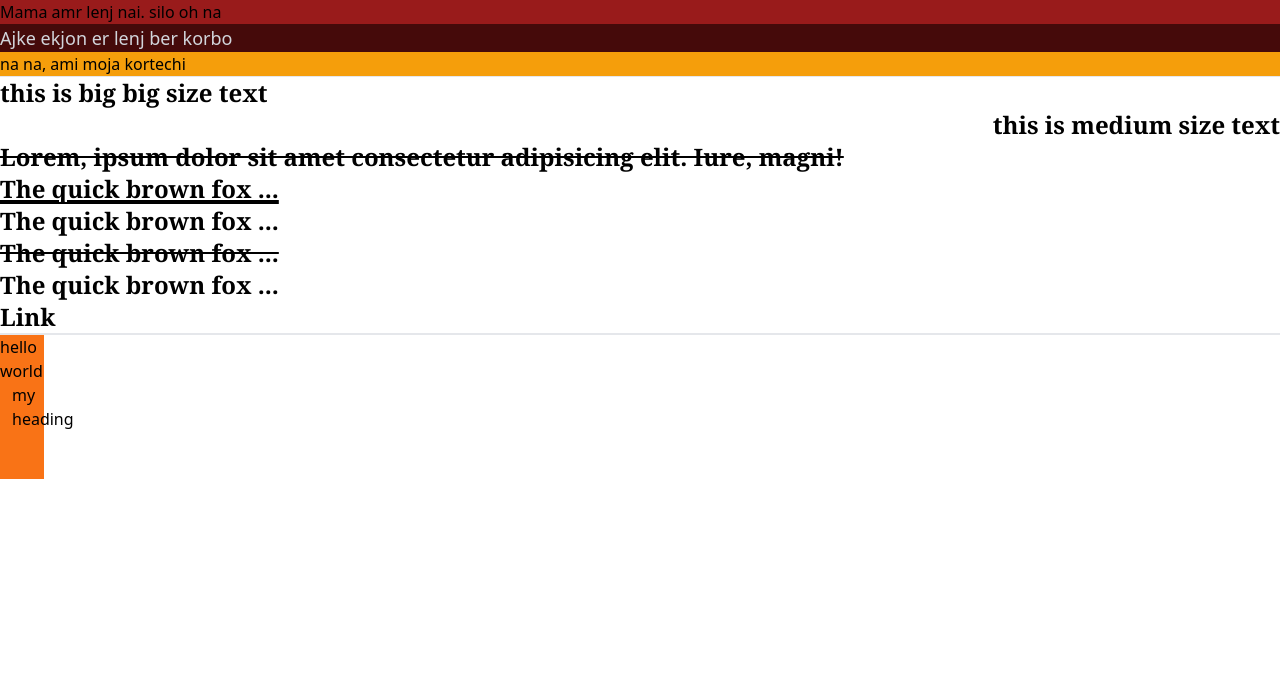
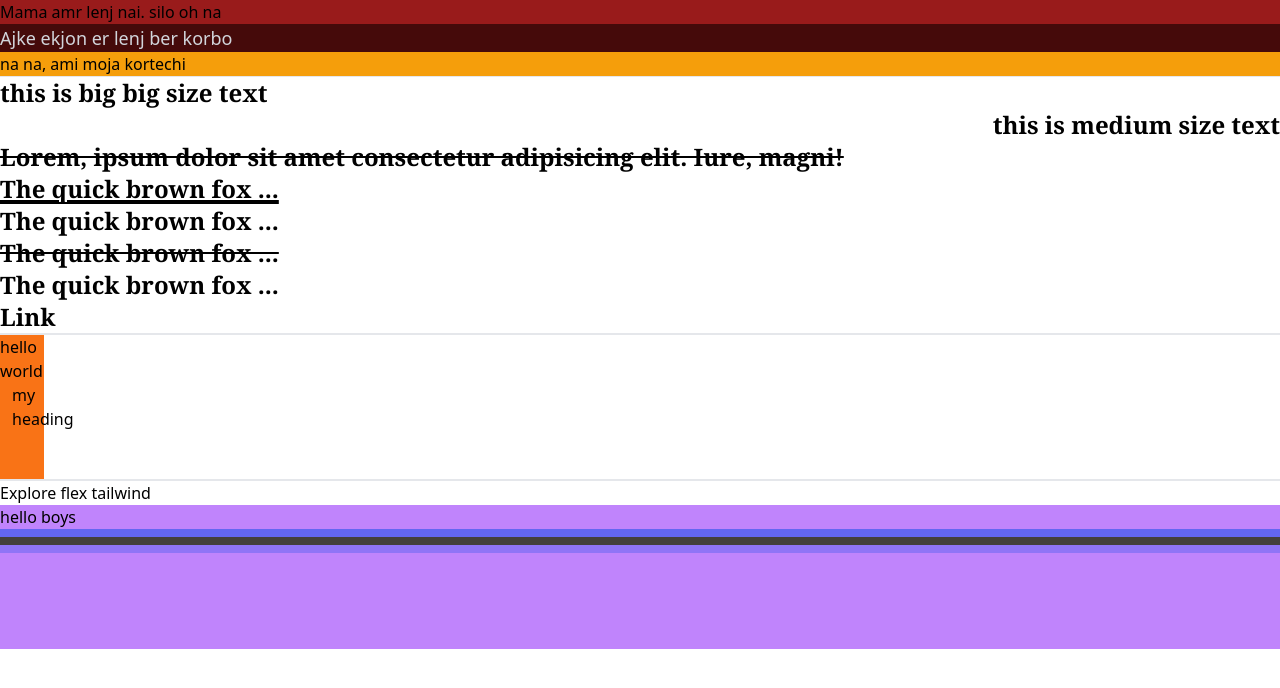
Before and after one commit to ApurboShib/CSS_Framework, a plain HTML site: page index.html in a window 1280 px wide. Drawn offline with nearby package versions, Linux system fonts and the light colour scheme.

Commit message:
add flex

```diff
--- a/index.html
+++ b/index.html
@@ -33,8 +33,17 @@
 
         </h3>
     </div>
+    <hr>
+    <hr>
+
     <section>
-        <!-- see some width related features in tailwind -->
+        <h3 class="text-text3x1">Explore flex tailwind</h3>
+        <div class="h-6">
+            <div class="bg-purple-400 class h-36 border-gray-200" >hello boys</div>
+        </div>
+        <div class="border-4 border-indigo-500/100 ..."></div>
+<div class="border-4 border-indigo-500/75 ... border-stone-700"></div>
+<div class="border-4 border-indigo-500/50 ..."></div>
 
     </section>
 </body>
```
